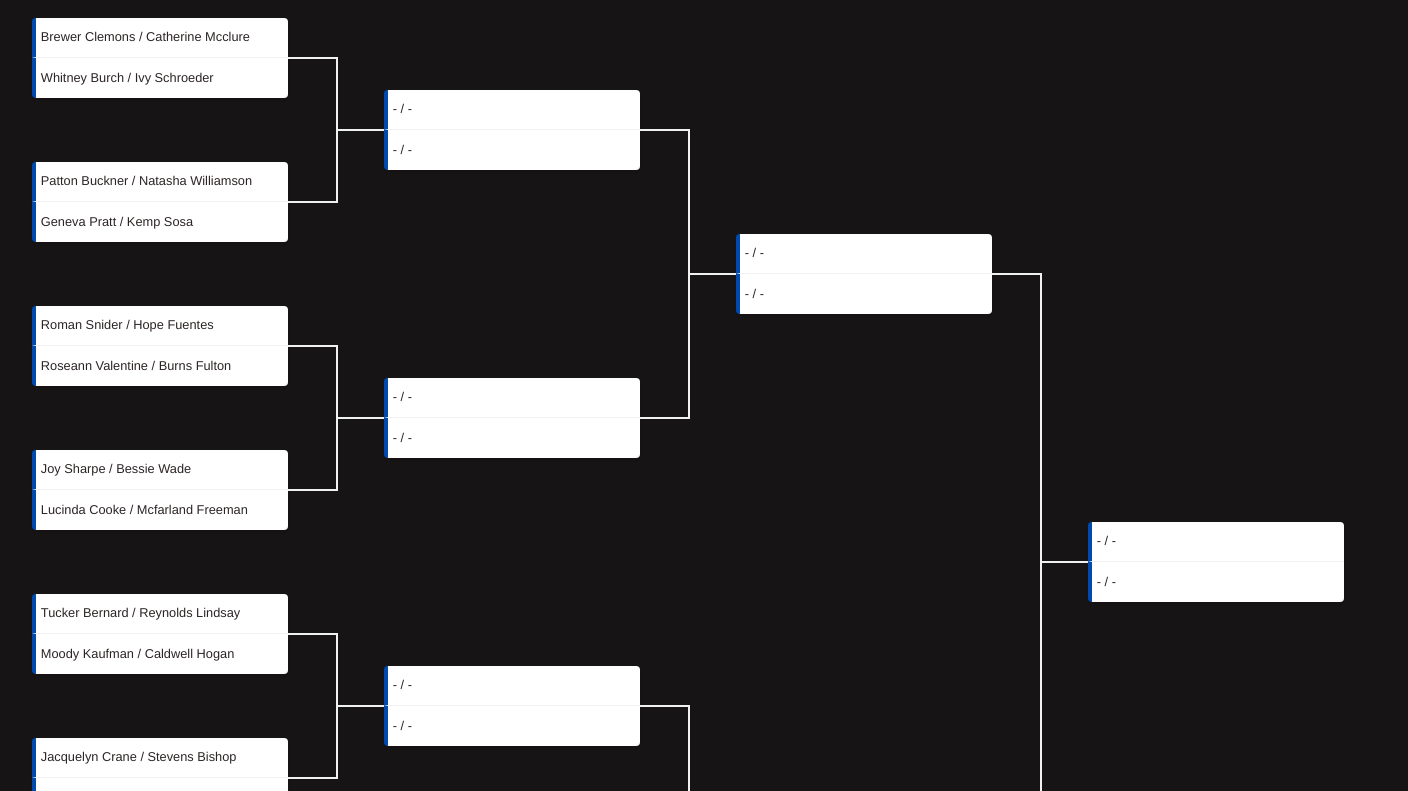
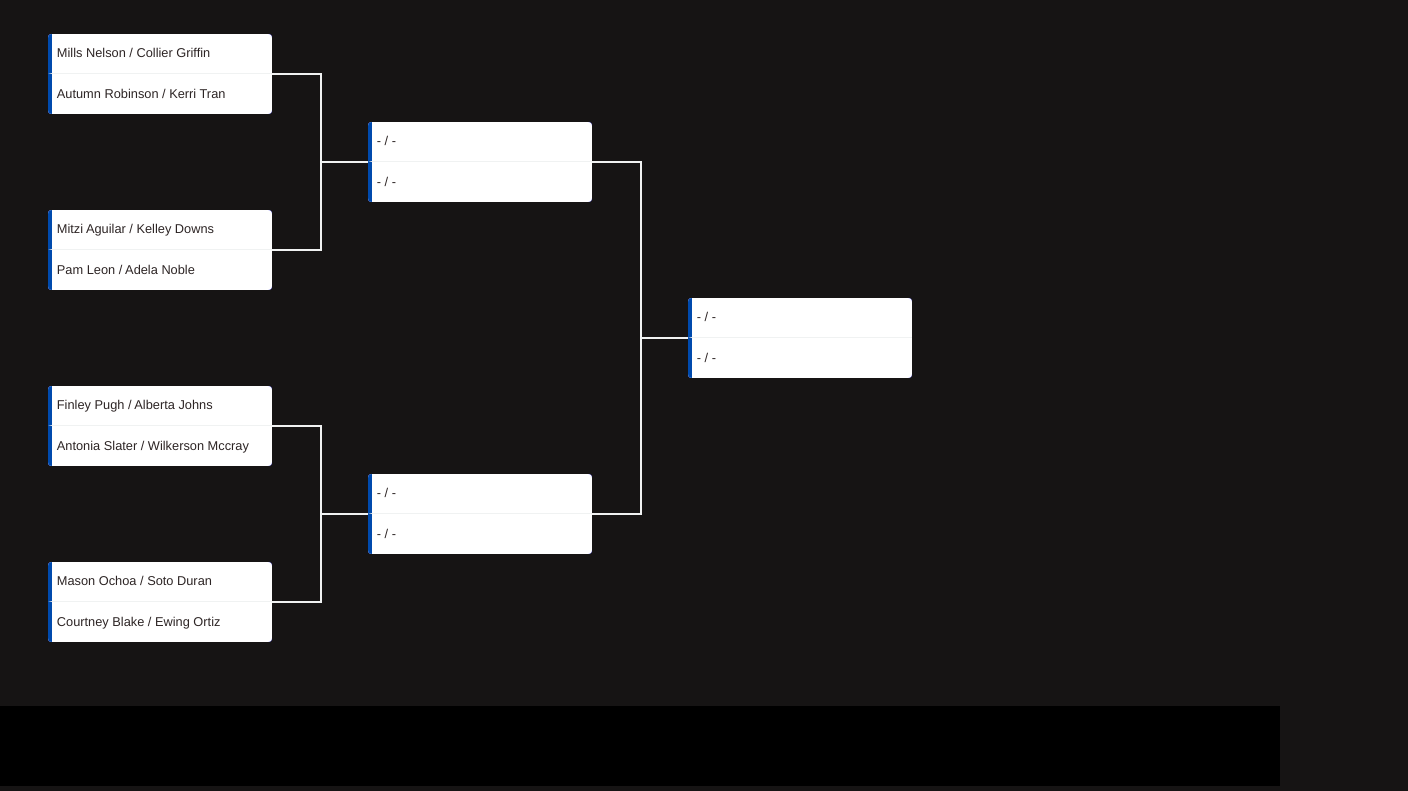
Before and after one commit to McManus68/gatsby-tournament-generator, a Gatsby site: page / in a window 1280 px wide. Shown: the part 94-885 px from the top of the page, 1408 px wide, since content can reach past the window. Built offline with nearby package versions, Linux system fonts and the light colour scheme; Gatsby itself is replaced by a stand-in of ours.

Commit message:
Optimize bracket algo

```diff
--- a/package.json
+++ b/package.json
@@ -37,6 +37,7 @@
     "prettier": "^2.2.1"
   },
   "prettier": {
-    "singleQuote": true
+    "singleQuote": true,
+    "printWidth": 100
   }
 }
--- a/src/components/bracket/index.js
+++ b/src/components/bracket/index.js
@@ -1,108 +1,120 @@
 import React, { useContext, createContext } from 'react';
-import {
-  Bracket,
-  Round,
-  Matchup,
-  Teams,
-  Team,
-  MatchupMerger,
-  RoundMerger,
-} from './styles/bracket';
+import { Bracket, Round, Matchup, Teams, Team, MatchupMerger, RoundMerger } from './styles/bracket';
 
-const BracketContext = createContext({ rounds: 0 });
-const RoundContext = createContext(0);
+const BracketContext = createContext({});
+const RoundContext = createContext({});
 const MatchupContext = createContext({});
 
 Bracket.MatchupMerger = function BracketMatchupMerger() {
-  const { rounds } = useContext(BracketContext);
-  const round = useContext(RoundContext);
-  const matchup = useContext(MatchupContext);
+  const { bracket } = useContext(BracketContext);
+  const { roundIndex } = useContext(RoundContext);
+  const { matchupIndex } = useContext(MatchupContext);
 
   return (
     <MatchupMerger
-      odd={matchup % 2 === 0}
-      round={round}
-      lastRound={round === rounds - 1}
+      matchupIndex={matchupIndex}
+      roundIndex={roundIndex}
+      last={roundIndex === bracket.rounds.length - 1}
     />
   );
 };
 
 Bracket.RoundMerger = function BracketRoundMerger() {
-  const round = React.useContext(RoundContext);
-  return <RoundMerger firstRound={round === 0} />;
+  const { roundIndex } = useContext(RoundContext);
+  return <RoundMerger first={roundIndex === 0} />;
 };
 
-Bracket.Matchup = function BracketMatchup({ matchup }) {
+Bracket.Matchup = function BracketMatchup({ matchup, matchupIndex }) {
   return (
-    <Matchup>
+    <MatchupContext.Provider value={{ matchup, matchupIndex }}>
+      <Matchup matchup={matchup}>
         <Bracket.RoundMerger />
-      <Bracket.Teams matchup={matchup} />
+        <Bracket.Teams />
         <Bracket.MatchupMerger />
       </Matchup>
+    </MatchupContext.Provider>
   );
 };
 
-Bracket.Teams = function BracketTeams({ matchup }) {
+Bracket.Teams = function BracketTeams() {
   return (
     <Teams>
-      <Bracket.Team index={0} team={matchup.team1} matchup={matchup} />
-      <Bracket.Team index={1} team={matchup.team2} matchup={matchup} />
+      <Bracket.Team teamIndex={0} />
+      <Bracket.Team teamIndex={1} />
     </Teams>
   );
 };
 
-Bracket.Team = function BracketTeam({ team, index, matchup }) {
+Bracket.Team = function BracketTeam({ teamIndex }) {
+  const { matchup, matchupIndex } = useContext(MatchupContext);
+  const { roundIndex } = useContext(RoundContext);
+  const { setWinner } = useContext(BracketContext);
+  const team = matchup.teams[teamIndex];
+
   let status;
   if (matchup.played) {
-    status = matchup.winner === index ? 'W' : 'L';
+    status = matchup.winner === teamIndex ? 'W' : 'L';
   }
   const getTeamName = (team) => {
-    if (team.players) {
+    if (team && team.players) {
       return team.players[0].name + ' / ' + team.players[1].name;
     } else return '- / -';
   };
 
-  const setWinner = () => {
-    console.log('matchup before', matchup);
-    if (!matchup.playable) return;
-    console.log('test');
-    matchup.played = true;
-    matchup.playable = false;
-    matchup.winner = index;
-    console.log('matchup after', matchup);
-  };
-
   return (
-    <Team index={index} status={status} matchup={matchup} onClick={setWinner}>
-      {getTeamName(team)}
+    <Team
+      status={status}
+      matchup={matchup}
+      onClick={() => setWinner(roundIndex, matchupIndex, teamIndex)}
+    >
+      <span>{getTeamName(team)}</span>
     </Team>
   );
 };
 
-Bracket.Round = function BracketRound({ round }) {
+Bracket.Round = function BracketRound({ round, roundIndex }) {
   return (
+    <RoundContext.Provider value={{ roundIndex }}>
       <Round>
         {round.matchups.map((matchup, i) => {
-        return (
-          <MatchupContext.Provider key={i} value={i}>
-            <Bracket.Matchup matchup={matchup} />
-          </MatchupContext.Provider>
-        );
+          return <Bracket.Matchup key={i} matchup={matchup} matchupIndex={i} />;
         })}
       </Round>
+    </RoundContext.Provider>
   );
 };
 
-export default function BracketComponent({ bracket }) {
+export default function BracketComponent(props) {
+  const [bracket, setBracket] = React.useState(props.bracket);
+
+  const setWinner = (roundIndex, matchupIndex, teamIndex) => {
+    // Le score est sur un match jouable
+    let matchup = bracket.rounds[roundIndex].matchups[matchupIndex];
+    if (!matchup.playable) return;
+
+    // Positionnement du résultat
+    let newMatchup = { ...matchup, played: true, playable: false, winner: teamIndex };
+    let newBracket = { ...bracket };
+    newBracket.rounds[roundIndex].matchups[matchupIndex] = newMatchup;
+
+    // Grande finale? Auquel cas le tournoi est terminé
+    if (roundIndex === bracket.rounds.length - 1) {
+      newBracket.completed = true;
+    } else {
+      const nextMatchupIndex = Math.floor(matchupIndex / 2);
+      const nextMatchupTeamIndex = matchupIndex % 2;
+      const nextMatchup = newBracket.rounds[roundIndex + 1].matchups[nextMatchupIndex];
+      nextMatchup.teams[nextMatchupTeamIndex] = matchup.teams[teamIndex];
+      nextMatchup.playable = nextMatchup.teams[0] && nextMatchup.teams[1];
+    }
+    setBracket(newBracket);
+  };
+
   return (
-    <BracketContext.Provider value={{ rounds: bracket.rounds.length }}>
+    <BracketContext.Provider value={{ bracket, setWinner }}>
       <Bracket rounds={bracket.rounds.length}>
         {bracket.rounds.map((round, i) => {
-          return (
-            <RoundContext.Provider key={i} value={i}>
-              <Bracket.Round round={round} />
-            </RoundContext.Provider>
-          );
+          return <Bracket.Round key={i} round={round} roundIndex={i} />;
         })}
       </Bracket>
     </BracketContext.Provider>
--- a/src/components/bracket/styles/bracket.js
+++ b/src/components/bracket/styles/bracket.js
@@ -1,15 +1,10 @@
 import styled, { css } from 'styled-components/macro';
 
-function computeWidth(props) {
-  return `calc(
-    ( ${props.theme.bracket.gridWidth} - ${props.theme.bracket.teamWidth} ) / 2
-  )`;
-}
-
 function computeHeight(props) {
-  return `calc((${props.theme.bracket.teamHeight} + ${
-    props.theme.bracket.gridGap
-  }) * ${Math.pow(2, props.round)})`;
+  return `calc((${props.theme.bracket.teamHeight} + ${props.theme.bracket.gap}) * ${Math.pow(
+    2,
+    props.roundIndex
+  )})`;
 }
 
 export const Bracket = styled.div`
@@ -28,14 +23,24 @@ export const Round = styled.section`
 
 export const Matchup = styled.div`
   display: flex;
-  margin: ${(props) => props.theme.bracket.gridGap};
+  box-sizing: border-box;
+  margin: ${(props) => props.theme.bracket.gap};
   border-radius: 0.25rem;
   position: relative;
+  background-color: blue;
+  ${({ matchup }) =>
+    matchup.playable &&
+    css`
+      cursor: pointer;
+    `}
 `;
 
 export const Teams = styled.div`
   display: flex;
+  flex-grow: 1;
   flex-direction: column;
+  border-radius: 0.25rem;
+  overflow: hidden;
 `;
 
 export const Team = styled.div`
@@ -44,30 +49,27 @@ export const Team = styled.div`
   align-items: center;
   padding: 0 0.3rem;
   box-sizing: border-box;
-  min-width: ${(props) => props.theme.bracket.teamWidth};
-  color: ${(props) =>
-    props.status === 'W' ? props.theme.bracket.winner : props.theme.bracket.fg};
-  border-left: 0.25rem solid
-    ${(props) =>
-      props.status === 'W' ? props.theme.bracket.winner : props.theme.primary};
+  width: 100%;
+  color: ${(props) => props.theme.bracket.fg};
+  border-left: 0.25rem solid ${(props) => props.theme.primary};
   background: ${(props) => props.theme.bracket.bg};
   height: ${(props) => props.theme.bracket.teamHeight};
   box-shadow: 0 2px 2px 0 rgba(0, 0, 0, 0.12);
-  ${({ index }) =>
-    index === 0
-      ? css`
-          border-radius: 0.25rem 0.25rem 0 0;
-        `
-      : css`
-          border-radius: 0 0 0.25rem 0.25rem;
-        `}
 
-  ${({ matchup }) =>
-    matchup.playable &&
+  ${({ status }) =>
+    status === 'W' &&
     css`
-      cursor: pointer;
-      &:hover {
-        background: ${(props) => props.theme.bracket.winner};
+      color: ${(props) => props.theme.bracket.winner};
+      border-left: 0.25rem solid ${(props) => props.theme.bracket.winner};
+      font-weight: bold;
+    `}
+  ${({ status }) =>
+    status === 'L' &&
+    css`
+      color: ${(props) => props.theme.bracket.looser};
+      border-left: 0.25rem solid ${(props) => props.theme.bracket.looser};
+      span {
+        opacity: 0.7;
       }
     `}
   &:nth-child(1) {
@@ -77,14 +79,14 @@ export const Team = styled.div`
 
 export const MatchupMerger = styled.div`
   position: relative;
-  ${({ lastRound }) =>
-    !lastRound &&
+  ${({ last }) =>
+    !last &&
     css`
       &:after {
         content: '';
         position: absolute;
         box-sizing: border-box;
-        width: ${(props) => computeWidth(props)};
+        width: ${(props) => props.theme.bracket.gap};
         height: 2px;
         background: ${(props) => props.theme.bracket.border};
         top: calc(50% - 1px);
@@ -98,9 +100,9 @@ export const MatchupMerger = styled.div`
         width: 2px;
         height: ${(props) => computeHeight(props)};
         background: ${(props) => props.theme.bracket.border};
-        left: ${(props) => computeWidth(props)};
-        ${({ odd }) =>
-          odd
+        left: ${(props) => props.theme.bracket.gap};
+        ${({ matchupIndex }) =>
+          matchupIndex % 2 === 0
             ? css`
                 top: calc(50% - 1px);
               `
@@ -113,18 +115,18 @@ export const MatchupMerger = styled.div`
 
 export const RoundMerger = styled.div`
   position: relative;
-  ${({ firstRound }) =>
-    !firstRound &&
+  ${({ first }) =>
+    !first &&
     css`
       &:before {
         content: '';
         position: absolute;
         box-sizing: border-box;
-        width: ${(props) => computeWidth(props)};
+        width: ${(props) => props.theme.bracket.gap};
         height: 2px;
         background: ${(props) => props.theme.bracket.border};
         top: calc(50% - 1px);
-        left: calc(${(props) => computeWidth(props)} * -1);
+        left: calc(${(props) => props.theme.bracket.gap} * -1);
       }
     `}
 `;
--- a/src/components/layout/index.js
+++ b/src/components/layout/index.js
@@ -1,13 +1,18 @@
 import React from 'react';
 import { Layout } from './styles/layout';
+import styled from 'styled-components';
 import Header from '../header';
 import Footer from '../footer';
+
+const StyledMain = styled.main`
+  height: 90vh;
+`;
 
 export default function LayoutComponent({ children }) {
   return (
     <Layout>
       <Header />
-      <main>{children}</main>
+      <StyledMain>{children}</StyledMain>
       <Footer />
     </Layout>
   );
--- /dev/null
+++ b/src/content/teams_8.json
@@ -0,0 +1,154 @@
+[
+  {
+    "id": "606b7ba6d51f7ea6a13b9578",
+    "level": 8.93,
+    "availability": "Duis eu sunt magna nulla dolor aliquip occaecat. Duis sit laboris in eiusmod do do veniam. Voluptate reprehenderit ullamco quis est. Ex nostrud commodo esse reprehenderit est sint deserunt fugiat labore nostrud eiusmod. Dolor esse aliqua ullamco ullamco duis cupidatat laboris reprehenderit duis quis consectetur duis excepteur aliqua. Sit cillum enim Lorem deserunt sunt eu velit laboris eu.\r\n",
+    "players": [
+      {
+        "name": "Mills Nelson",
+        "mail": "millsnelson@circum.com",
+        "logo": "http://placehold.it/32x32",
+        "phone": "+33 (932) 403-3944"
+      },
+      {
+        "name": "Collier Griffin",
+        "mail": "colliergriffin@circum.com",
+        "logo": "http://placehold.it/32x32",
+        "phone": "+33 (837) 492-2622"
+      }
+    ]
+  },
+  {
+    "id": "606b7ba69698c55736a68b26",
+    "level": 9.52,
+    "availability": "Ut aute laborum veniam eu excepteur deserunt laboris est culpa ipsum excepteur culpa veniam. Ipsum consequat culpa do officia nisi dolor nisi nulla adipisicing culpa. Consectetur do reprehenderit do labore excepteur velit amet voluptate duis ullamco do anim. Esse duis do incididunt esse fugiat consectetur id nostrud irure. Exercitation amet eiusmod duis est. Officia enim proident quis enim exercitation amet cupidatat magna dolor voluptate nisi velit anim. Nostrud minim commodo et ad ipsum excepteur.\r\n",
+    "players": [
+      {
+        "name": "Mitzi Aguilar",
+        "mail": "mitziaguilar@circum.com",
+        "logo": "http://placehold.it/32x32",
+        "phone": "+33 (896) 571-2197"
+      },
+      {
+        "name": "Kelley Downs",
+        "mail": "kelleydowns@circum.com",
+        "logo": "http://placehold.it/32x32",
+        "phone": "+33 (837) 424-3147"
+      }
+    ]
+  },
+  {
+    "id": "606b7ba698761db78411f0f2",
+    "level": 6.37,
+    "availability": "Tempor aliqua dolor cillum exercitation laboris duis culpa. Sunt laboris minim adipisicing veniam incididunt eu nisi nisi occaecat. In in labore eiusmod eiusmod occaecat ullamco nulla magna sint quis esse est.\r\n",
+    "players": [
+      {
+        "name": "Finley Pugh",
+        "mail": "finleypugh@circum.com",
+        "logo": "http://placehold.it/32x32",
+        "phone": "+33 (818) 511-3606"
+      },
+      {
+        "name": "Alberta Johns",
+        "mail": "albertajohns@circum.com",
+        "logo": "http://placehold.it/32x32",
+        "phone": "+33 (983) 497-3532"
+      }
+    ]
+  },
+  {
+    "id": "606b7ba68bef8aaae8b64840",
+    "level": 9.53,
+    "availability": "Laboris amet ad cupidatat nulla. Sint ex id ex enim cupidatat ut Lorem deserunt tempor adipisicing commodo sit consectetur. Adipisicing deserunt anim voluptate ullamco amet non ad labore ut. Reprehenderit eu do exercitation laborum. Adipisicing eiusmod occaecat proident elit proident ullamco nostrud labore sit voluptate nostrud pariatur Lorem.\r\n",
+    "players": [
+      {
+        "name": "Mason Ochoa",
+        "mail": "masonochoa@circum.com",
+        "logo": "http://placehold.it/32x32",
+        "phone": "+33 (836) 421-3627"
+      },
+      {
+        "name": "Soto Duran",
+        "mail": "sotoduran@circum.com",
+        "logo": "http://placehold.it/32x32",
+        "phone": "+33 (803) 431-2104"
+      }
+    ]
+  },
+  {
+    "id": "606b7ba63a5b519ee02baa8d",
+    "level": 7.49,
+    "availability": "Ipsum adipisicing est sint ex aliqua proident. Sint cillum non voluptate officia cillum excepteur et velit reprehenderit aliqua. Cupidatat ullamco esse irure nisi commodo magna ipsum commodo excepteur aliquip culpa eu.\r\n",
+    "players": [
+      {
+        "name": "Courtney Blake",
+        "mail": "courtneyblake@circum.com",
+        "logo": "http://placehold.it/32x32",
+        "phone": "+33 (952) 488-2288"
+      },
+      {
+        "name": "Ewing Ortiz",
+        "mail": "ewingortiz@circum.com",
+        "logo": "http://placehold.it/32x32",
+        "phone": "+33 (804) 538-2539"
+      }
+    ]
+  },
+  {
+    "id": "606b7ba60bf81a69da682b6c",
+    "level": 7.41,
+    "availability": "Ex officia deserunt sint adipisicing pariatur. Minim aute consequat in sunt aute nisi culpa aliquip tempor cillum ad commodo proident. Do tempor voluptate et dolor eiusmod voluptate sint cupidatat esse anim ipsum cillum. Mollit velit mollit officia enim magna laboris tempor sint non nulla. Magna in veniam duis velit ipsum commodo cupidatat reprehenderit duis velit ex. Ea deserunt cillum consequat irure. Irure occaecat culpa pariatur anim non id commodo sunt anim ipsum in laborum esse culpa.\r\n",
+    "players": [
+      {
+        "name": "Antonia Slater",
+        "mail": "antoniaslater@circum.com",
+        "logo": "http://placehold.it/32x32",
+        "phone": "+33 (876) 465-3014"
+      },
+      {
+        "name": "Wilkerson Mccray",
+        "mail": "wilkersonmccray@circum.com",
+        "logo": "http://placehold.it/32x32",
+        "phone": "+33 (912) 523-3215"
+      }
+    ]
+  },
+  {
+    "id": "606b7ba6592b045745b99bfb",
+    "level": 6.95,
+    "availability": "Dolor ullamco ut ex ad. Dolor nostrud exercitation non ex duis ut esse do veniam ut adipisicing veniam do. Ut ut tempor labore elit sint exercitation quis id proident incididunt excepteur consectetur.\r\n",
+    "players": [
+      {
+        "name": "Pam Leon",
+        "mail": "pamleon@circum.com",
+        "logo": "http://placehold.it/32x32",
+        "phone": "+33 (857) 490-3760"
+      },
+      {
+        "name": "Adela Noble",
+        "mail": "adelanoble@circum.com",
+        "logo": "http://placehold.it/32x32",
+        "phone": "+33 (903) 443-2330"
+      }
+    ]
+  },
+  {
+    "id": "606b7ba63602eaf816a91f6e",
+    "level": 7.28,
+    "availability": "Mollit labore elit eu do ut anim cupidatat. Do ullamco ullamco mollit minim commodo dolor eiusmod eu. Aute mollit laboris tempor voluptate elit voluptate ad ipsum labore sint proident deserunt. Ipsum consequat laboris consequat laboris incididunt.\r\n",
+    "players": [
+      {
+        "name": "Autumn Robinson",
+        "mail": "autumnrobinson@circum.com",
+        "logo": "http://placehold.it/32x32",
+        "phone": "+33 (947) 419-2647"
+      },
+      {
+        "name": "Kerri Tran",
+        "mail": "kerritran@circum.com",
+        "logo": "http://placehold.it/32x32",
+        "phone": "+33 (867) 492-2165"
+      }
+    ]
+  }
+]
--- a/src/theme/index.js
+++ b/src/theme/index.js
@@ -15,17 +15,17 @@ const GlobalStyles = createGlobalStyle`
 const Theme = ({ children }) => {
   const theme = {
     primary: '#004AAD',
-    fg: '#f0f2f2',
+    fg: 'white',
     bracket: {
       bg: 'white',
+      bgDarker: 'rgb(222,229,225)',
       fg: '#2d2525',
-      winner: '#60c645',
-      looser: 'yellow',
+      winner: '#247214',
+      looser: '#d0151d',
       border: '#f0f2f2',
-      gridGap: '2rem',
-      gridWidth: '22rem',
+      gap: '3rem',
+      gridWidth: '20rem',
       teamHeight: '2.5rem',
-      teamWidth: '16rem',
     },
     header: {
       bg: 'black',
--- a/src/utils/bracket-service.js
+++ b/src/utils/bracket-service.js
@@ -1,4 +1,4 @@
-import teams from '../content/teams_16.json';
+import teams from '../content/teams_8.json';
 
 export default function generateBracket() {
   console.log('teams length', teams.length);
@@ -6,7 +6,7 @@ export default function generateBracket() {
   const rounds = Math.floor(Math.log(teams.length) / Math.log(2));
   console.log('rounds length', rounds);
   // Initialisation de l'objet bracket
-  let bracket = { rounds: new Array(rounds) };
+  let bracket = { rounds: new Array(rounds), completed: false };
   for (let i = 0; i < rounds; i++) {
     let matchups = Math.floor(teams.length / Math.pow(2, i + 1));
     console.log('matchups on round ' + i, matchups);
@@ -14,8 +14,10 @@ export default function generateBracket() {
     //
     for (let j = 0; j < bracket.rounds[i].matchups.length; j++) {
       bracket.rounds[i].matchups[j] = {
-        team1: {},
-        team2: {},
+        teams: new Array(2),
+        playable: false,
+        played: false,
+        winner: -1,
       };
     }
   }
@@ -23,8 +25,7 @@ export default function generateBracket() {
   // Positionnement des équipes pour le premier round
   for (let i = 0; i < bracket.rounds[0].matchups.length; i++) {
     bracket.rounds[0].matchups[i] = {
-      team1: teams[i],
-      team2: teams[teams.length - (i + 1)],
+      teams: [teams[i], teams[teams.length - (i + 1)]],
       playable: true,
       played: false,
       winner: -1,
```
Also changed, not shown: src/components/dialog/index.js (added), src/components/dialog/score/index.js (added). Lines whose indentation alone changed are shown as unchanged.
